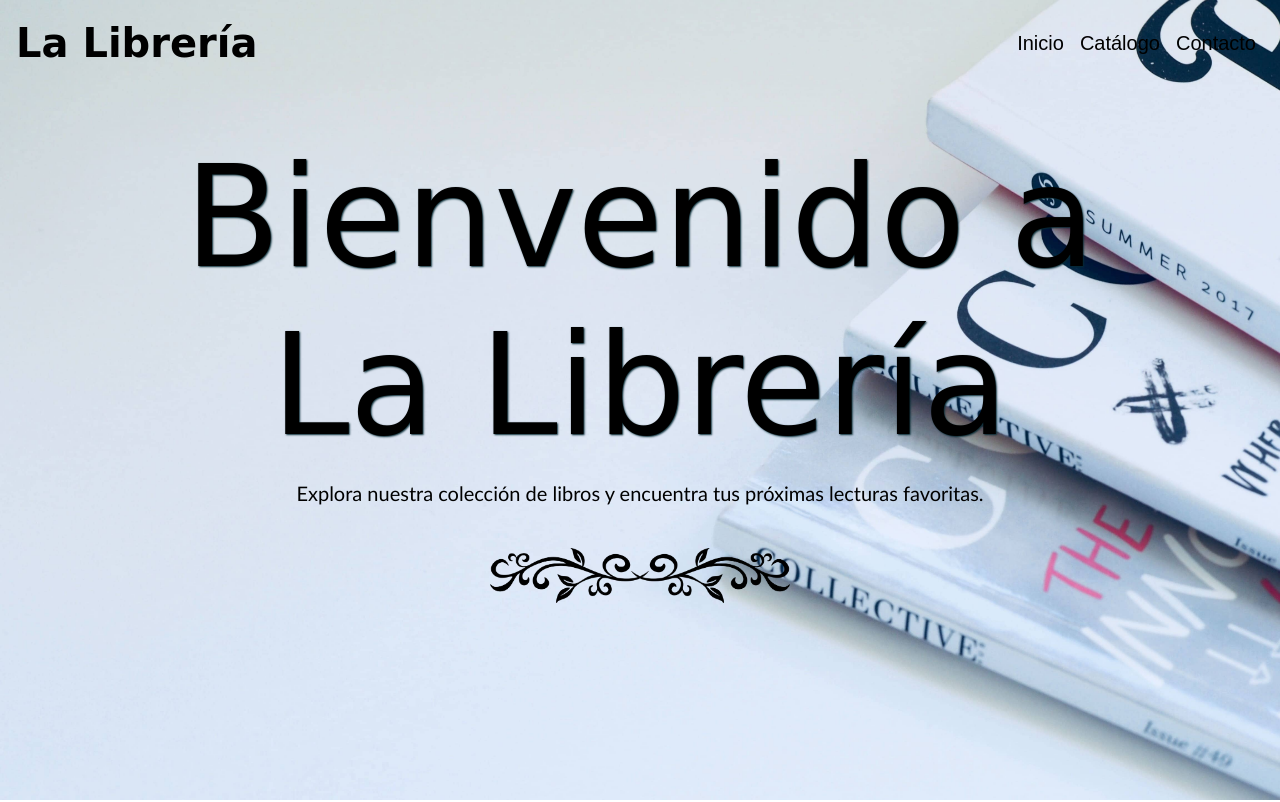
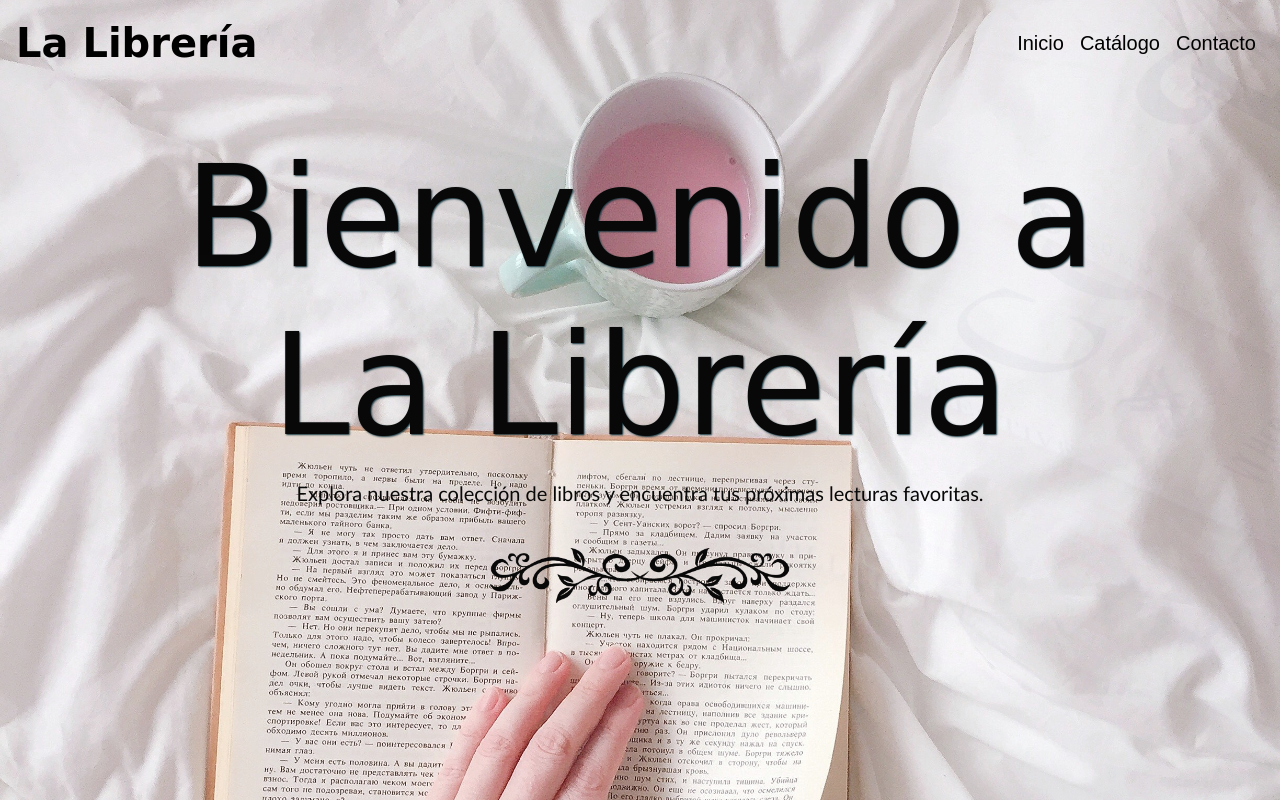
Before and after one commit to BelenA25/libreria, a plain HTML site: page index.html in a window 1280 px wide. Shown: the top 802 px of the page. Drawn offline with nearby package versions, Linux system fonts and the light colour scheme; a web font is replaced by a local one.

Commit message:
Guardando

```diff
--- a/estilos.css
+++ b/estilos.css
@@ -5,6 +5,7 @@
   height: 100vh;
   color: black;
   background-color: rgba(0, 0, 0, 0.5);
+  transition: background-image 1s, opacity 1s;
 }
 
 .welcome-section .jumbotron {
--- a/index.html
+++ b/index.html
@@ -16,6 +16,8 @@
       href="https://fonts.googleapis.com/css?family=Rouge Script"
       rel="stylesheet"
     />
+    <link rel="icon" href="images/icon.png" type="image/x-icon">
+
   </head>
 
   <body>
@@ -397,6 +399,34 @@
         });
       });
     </script>
+    <script>
+      // Define un array con las rutas de tus imágenes
+const imagenesFondo = [
+  'images/fondo-principal.jpg',
+  'images/fondo-principal2.jpg',
+  'images/fondo-principal3.jpg',
+  'images/pexels-jess-bailey-designs-1018136.jpg'
+  // Añade tantas imágenes como necesites
+];
+
+let index = 0;
+
+function cambiarFondo() {
+  const seccion = document.querySelector('.first-seen-section');
+  const imagenAnterior = seccion.style.backgroundImage;
+
+  seccion.style.opacity = 0; // Configura la opacidad a 0 para iniciar la transición
+
+  setTimeout(() => {
+    seccion.style.backgroundImage = `url('${imagenesFondo[index]}')`;
+    seccion.style.opacity = 1; // Restablece la opacidad
+    index = (index + 1) % imagenesFondo.length;
+  }, 1000); // Transición de 1 segundo
+}
+
+setInterval(cambiarFondo, 5000);
+
+    </script>
     <script src="https://code.jquery.com/jquery-3.5.1.slim.min.js"></script>
     <script src="https://cdn.jsdelivr.net/npm/@popperjs/core@2.5.3/dist/umd/popper.min.js"></script>
     <script src="https://stackpath.bootstrapcdn.com/bootstrap/4.5.2/js/bootstrap.min.js"></script>
```
Also changed, not shown: ciencia.html (+2 -2 lines), images/ciencia-ficcion7.jpg, images/fondo-principal.jpg (added), images/fondo-principal2.jpg (added), images/fondo-principal3.jpg (added), images/icon.png (added), 1 other file.
